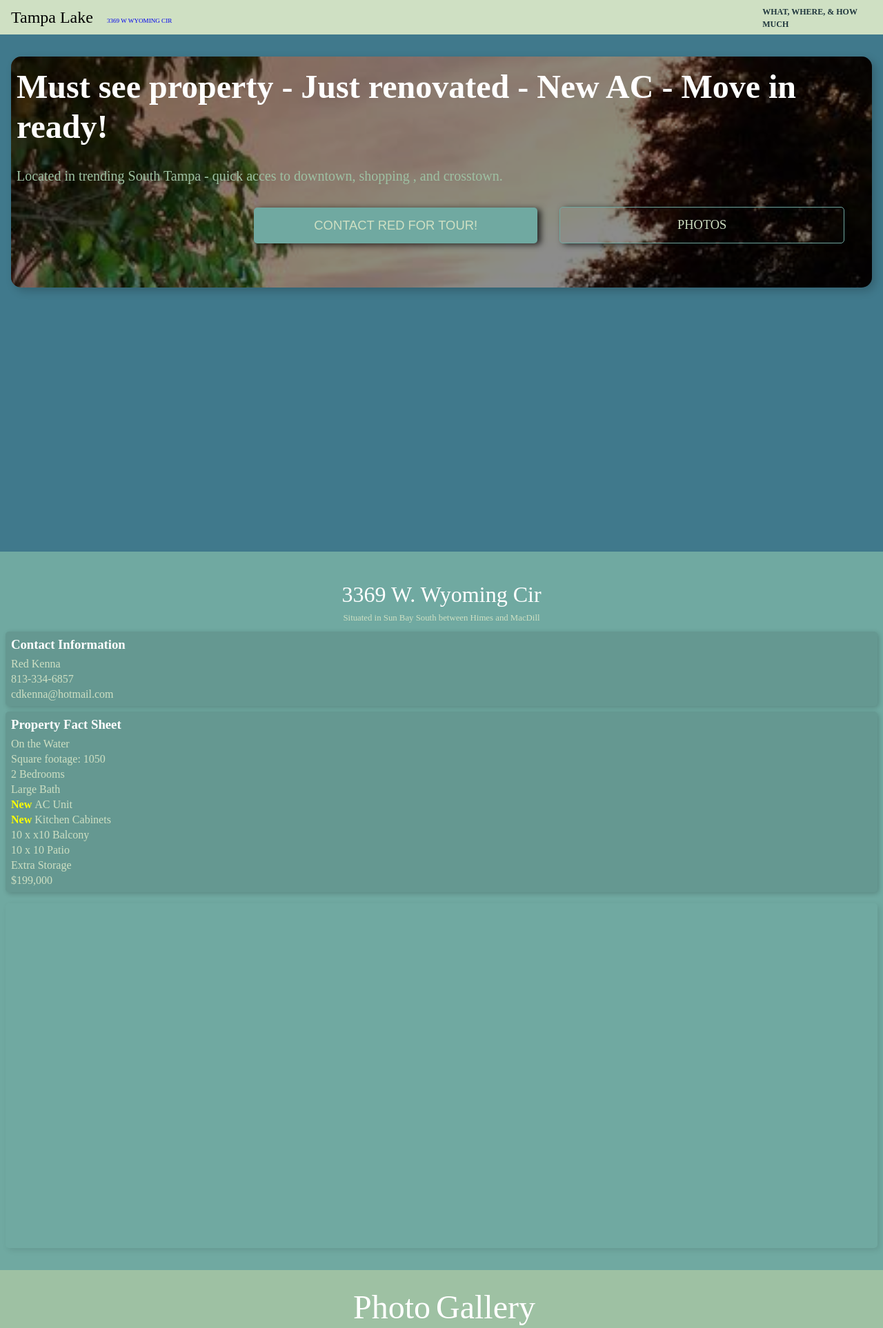
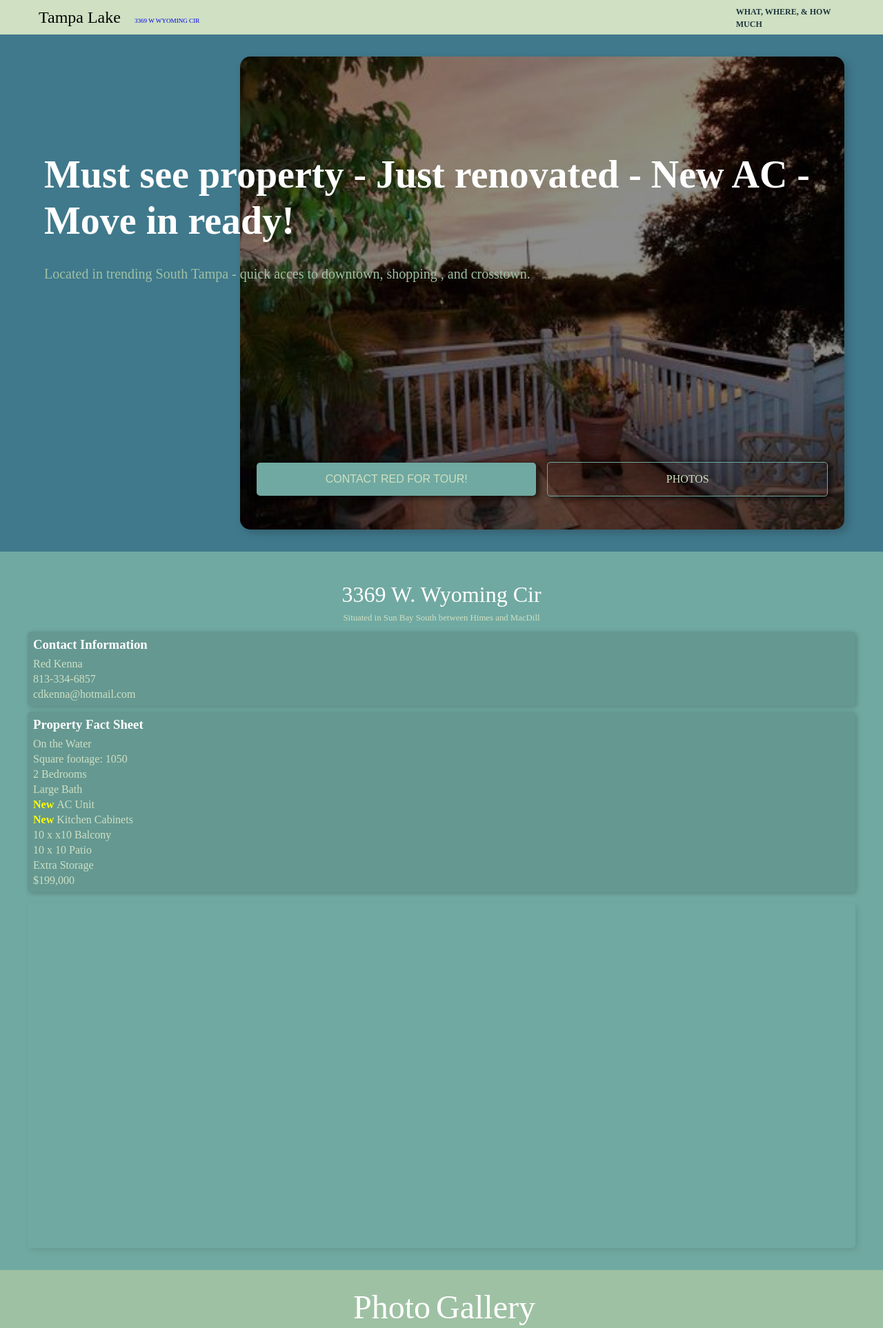
Before and after one commit to jimmmazz/tampa-lake, a PHP site: page / in a window 1280 px wide. Shown: the top 1926 px of the page at 69% size. Run offline with PHP 8.4, Linux system fonts and the light colour scheme; some libraries are stand-ins or nearby versions.

Commit message:
hero section responsive

```diff
--- a/public/style.css
+++ b/public/style.css
@@ -46,7 +46,7 @@
 /* Layout ******************************************************** */
 .container {
   margin: auto;
-  max-width: 1500px;
+  max-width: 1200px;
   padding: .5rem 1rem;
 }
 
@@ -462,10 +462,15 @@
     display: initial;
   }
 
+  #hero {
+    height: auto;
+  }
+
   .hero {
     padding: 2rem 1rem;
     grid-template-columns: 25% 75%;
-    grid-template-rows: 60% 40%;
+    grid-template-rows: 70% 30%;
+    height: 500px;
   }
 
   .hero-img-wrapper {
@@ -493,7 +498,7 @@
 
   .btn-wrapper {
     grid-row: 2/-1;
-    grid-column: 2/-1;
+    grid-column: 1/-1;
     justify-content: center;
     align-items: center;
     flex-direction: row;
@@ -501,14 +506,40 @@
 
   .hero-btn,
   .hero-btn--photos {
-    font-size: 1.15rem;
+    font-size: 1rem;
     align-self: center;
-    margin-left: 2rem;
+    margin-left: 1rem;
+    margin-bottom: 0;
   }
 
  .hero-btn--photos {
-    margin-left: 2rem;
-    margin-bottom: 1rem;
-    margin-right: 2rem;
+    margin-left: 1rem;
+    margin-bottom: 0;
+    margin-right: 1rem;
   }
 }
+
+/* *********************************************** */
+/* ************Media Query GT 1100***************** */
+/* *********************************************** */
+
+@media only screen and (min-width: 760px) {
+  .hero {
+    padding: 2rem 1rem;
+    grid-template-columns: 25% 75%;
+    grid-template-rows: 50% 50%;
+    height: calc(100vh - 50px);
+  }
+
+  .hero-img-wrapper {
+      grid-column: 2/-1;
+  }
+
+  .hero-heading {
+    font-size: 3.5rem;
+  }
+
+  .btn-wrapper {
+    grid-column: 2/-1;
+  }
+}
```
